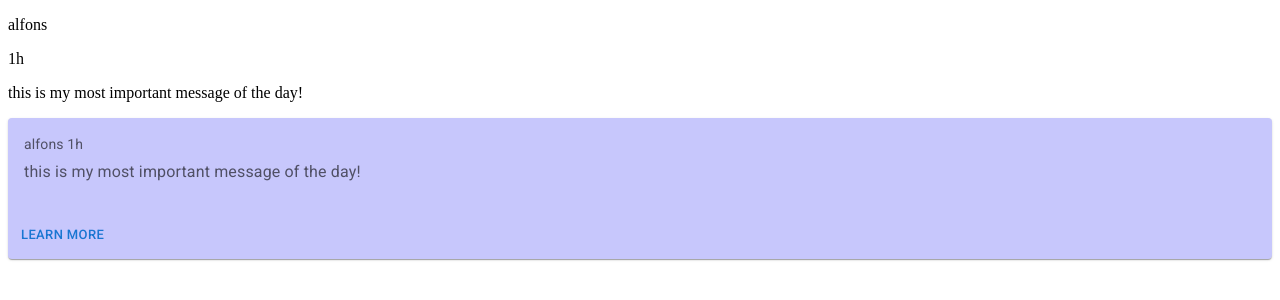
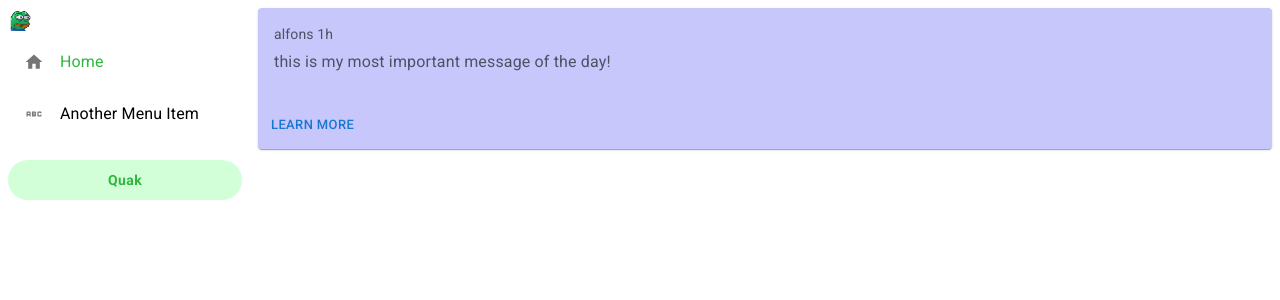
Before and after one commit to dxfrontiers/graphql-subscriptions, a React (Create React App) app in the folder frontend/: page / in a window 1280 px wide. Shown: the top 300 px of the page. Built offline with nearby package versions, Linux system fonts and the light colour scheme.

Commit message:
add a Sidebar

```diff
--- a/frontend/package.json
+++ b/frontend/package.json
@@ -5,6 +5,7 @@
   "dependencies": {
     "@emotion/react": "^11.9.0",
     "@emotion/styled": "^11.8.1",
+    "@mui/icons-material": "^5.8.3",
     "@mui/material": "^5.8.2",
     "@testing-library/jest-dom": "^5.14.1",
     "@testing-library/react": "^13.0.0",
--- a/frontend/src/App.tsx
+++ b/frontend/src/App.tsx
@@ -1,20 +1,27 @@
-import React from 'react';
-import {Post} from "./components/post"
+import { Grid } from "@mui/material";
+import React from "react";
+import { Post } from "./components/Post";
+import { Sidebar } from "./components/Sidebar";
 
 function App() {
   return (
-      <div>
-        <Post post={
-
-          {
-            id: "123",
-            user: {username: "alfons", displayName: "Alfons User"},
-            message: "this is my most important message of the day!",
-            postedAt: "1h"
-          }
-
-        }></Post>
-      </div>
+    <Grid container spacing={2}>
+      <Grid item style={{ width: "250px" }}>
+        <Sidebar />
+      </Grid>
+      <Grid item xs>
+        {
+          <Post
+            post={{
+              id: "123",
+              user: { username: "alfons", displayName: "Alfons User" },
+              message: "this is my most important message of the day!",
+              postedAt: "1h",
+            }}
+          ></Post>
+        }
+      </Grid>
+    </Grid>
   );
 }
 
--- /dev/null
+++ b/frontend/src/components/Sidebar.tsx
@@ -0,0 +1,48 @@
+import React, { useState } from "react";
+import { SidebarOption } from "./SidebarOption";
+import { Abc, Home } from "@mui/icons-material";
+import { Button, Icon, styled } from "@mui/material";
+import quaker from "../assets/quaker.png";
+
+export const Sidebar: React.FC = () => {
+  const [selectedIndex, setSelectedIndex] = useState<Number>(1);
+
+  const handleClickListItem = (
+    event: React.MouseEvent<HTMLElement>,
+    index: number
+  ) => {
+    setSelectedIndex(selectedIndex !== 1 ? 1 : index);
+  };
+  return (
+    <div className="sidebar">
+      <Icon>
+        <img src={quaker} width={25} height={25} alt="quaker" />
+      </Icon>
+      <SidebarOption
+        text="Home"
+        Icon={Home}
+        onClick={(event) => handleClickListItem(event, 1)}
+        active={selectedIndex === 1}
+      />
+      <SidebarOption
+        text="Another Menu Item"
+        Icon={Abc}
+        onClick={(event) => handleClickListItem(event, 2)}
+        active={selectedIndex === 2}
+      />
+      <StyledButton variant="outlined">Quak</StyledButton>
+    </div>
+  );
+};
+
+const StyledButton = styled(Button)`
+  background-color: #d3ffd8;
+  color: #2db83d;
+  border: none;
+  font-weight: 900;
+  text-transform: inherit;
+  border-radius: 30px;
+  margin-top: 20px;
+  height: 40px;
+  width: 100%;
+`;
--- /dev/null
+++ b/frontend/src/components/SidebarOption.tsx
@@ -0,0 +1,43 @@
+import React from "react";
+import MenuList from "@mui/material/MenuList";
+import MenuItem from "@mui/material/MenuItem";
+import ListItemText from "@mui/material/ListItemText";
+import ListItemIcon from "@mui/material/ListItemIcon";
+import { styled } from "@mui/material";
+
+export interface sidebarOptionProps {
+  text: string;
+  Icon: any;
+  active?: boolean;
+  onClick?: (event: React.MouseEvent<HTMLElement>) => void;
+}
+
+export const SidebarOption: React.FC<sidebarOptionProps> = (props) => {
+  const { text, Icon, active, onClick } = props;
+
+  return (
+    <MenuList>
+      <StyledMenuItem
+        onClick={onClick}
+        className={` ${active ? "sidebarOption--active" : "sidebarOption"}`}
+      >
+        <ListItemIcon>
+          <Icon fontSize="small" />
+        </ListItemIcon>
+        <ListItemText>{text}</ListItemText>
+      </StyledMenuItem>
+    </MenuList>
+  );
+};
+
+const StyledMenuItem = styled(MenuItem)`
+  &:hover {
+    background-color: #d3ffd8;
+    border-radius: 30px;
+    color: #2db83d;
+    transition: color 100ms ease-out;
+  }
+  &.sidebarOption--active {
+    color: #2db83d;
+  }
+`;
--- a/frontend/src/components/post.tsx
+++ b/frontend/src/components/post.tsx
@@ -1,67 +1,60 @@
-import React from "react"
-import {Button, Card, CardActions, CardContent, Typography} from "@mui/material"
+import React from "react";
+import {
+  Button,
+  Card,
+  CardActions,
+  CardContent,
+  Typography,
+} from "@mui/material";
 
 interface User {
-  username: string,
-  displayName: string
+  username: string;
+  displayName: string;
 }
 
 interface Post {
-  id: string
-  user: User
-  message: string
-  postedAt: string // FIXME date time
-  replies?: [Post]
+  id: string;
+  user: User;
+  message: string;
+  postedAt: string; // FIXME date time
+  replies?: [Post];
   // replyTo: Post
 }
 
 interface PostProps {
-  post: Post
+  post: Post;
 }
-
 
 export const Post: React.FC<PostProps> = (props) => {
   const {
     post: {
-      user: {
-        username
-      },
+      user: { username },
       postedAt,
       message,
-      replies
-    }
-  } = props
+      replies,
+    },
+  } = props;
 
   return (
-      <>
-        <div className="post">
-          <div className="headline">
-            <p>{username}</p>
-            <p>{postedAt}</p>
-          </div>
-          <div className="body">
-            <p>{message}</p>
-          </div>
-          {replies && replies.length > 0 && (
-              <div className="replies">
-                {replies.map(reply => (
-                    <div> key={reply.id}
-                    <p>{reply.message}</p>
-                    </div>
-                ))}
-              </div>
-          )}
+    //   <div className="post">
+    //     <div className="headline">
+    //       <p>{username}</p>
+    //       <p>{postedAt}</p>
+    //     </div>
+    //     <div className="body">
+    //       <p>{message}</p>
+    //     </div>
+    //     {replies && replies.length > 0 && (
+    //         <div className="replies">
+    //           {replies.map(reply => (
+    //               <div> key={reply.id}
+    //               <p>{reply.message}</p>
+    //               </div>
+    //           ))}
+    //         </div>
+    //     )}
 
-        </div>
-
-
-
-
-
-
-
-
-
+    //   </div>
 
     <Card sx={{ minWidth: 275, backgroundColor: "#c7c7fc" }}>
       <CardContent>
@@ -82,6 +75,5 @@ export const Post: React.FC<PostProps> = (props) => {
         <Button size="small">Learn More</Button>
       </CardActions>
     </Card>
-      </>
-  )
-}
+  );
+};
```
Also changed, not shown: frontend/tsconfig.json (+2 -8 lines), frontend/src/assets/quaker.png (added), 1 other file (tests, documents, lock files or other folders). Lines whose indentation alone changed are shown as unchanged.
